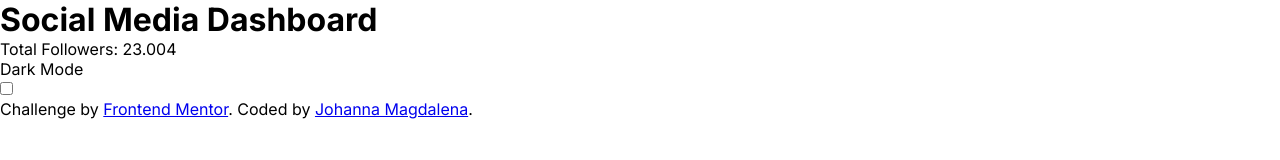
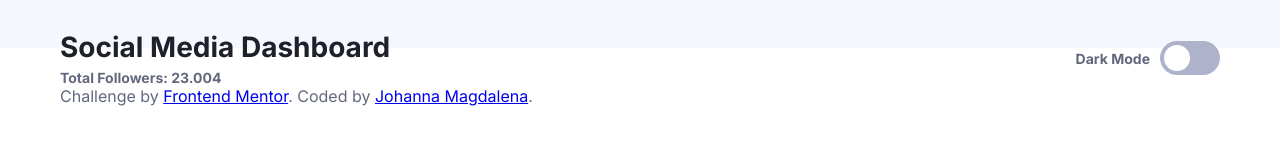
Before and after one commit to johannamag/frontendmentor-social-media-dashboard, a plain HTML site: page index.html in a window 1280 px wide. Drawn offline with Linux system fonts and the light colour scheme.

Commit message:
styled header

```diff
--- a/style.css
+++ b/style.css
@@ -5,9 +5,17 @@
   --red: hsl(356, 69%, 56%);
   --facebook: hsl(208, 92%, 53%);
   --twitter: hsl(203, 89%, 53%);
-  --instagram: linear gradient hsl(37, 97%, 70%) to hsl(329, 70%, 58%);
+  --instagram: linear-gradient(
+    97deg,
+    hsl(37, 97%, 70%) 0%,
+    hsl(329, 70%, 58%) 57%
+  );
   --youtube: hsl(348, 97%, 39%);
-  --toggle-dark: linear gradient hsl(210, 78%, 56%) to hsl(146, 68%, 55%);
+  --toggle-dark: linear-gradient(
+    97deg,
+    hsl(210, 78%, 56%) 0%,
+    hsl(146, 68%, 55%) 57%
+  );
   --toggle-light: hsl(230, 22%, 74%);
   --dark-card-bg: hsl(228, 28%, 20%);
   --dark-blue-text: hsl(228, 34%, 66%);
@@ -27,3 +35,100 @@ body {
   font-family: "Inter", sans-serif;
   font-weight: 400;
 }
+
+main {
+  width: 100%;
+  height: 100%;
+  background: hsl(0, 0%, 100%);
+  background: linear-gradient(
+    0deg,
+    hsl(0, 0%, 100%) 65%,
+    hsl(225, 100%, 98%) 65%
+  );
+  color: var(--light-gray-text);
+}
+
+.container {
+  max-width: 1200px;
+  width: 100%;
+  padding: 30px 20px;
+  margin: 0 auto;
+}
+
+.header {
+  display: flex;
+  align-items: center;
+  justify-content: space-between;
+}
+
+.title {
+  color: var(--light-blue-text);
+  font-weight: 700;
+  font-size: 28px;
+  margin-bottom: 5px;
+}
+
+.total-followers {
+  font-size: 14px;
+  font-weight: 700;
+}
+
+.header-right {
+  display: flex;
+  align-items: center;
+}
+
+.mode {
+  font-weight: 700;
+  font-size: 14px;
+  margin-right: 10px;
+}
+
+.switch {
+  position: relative;
+  display: inline-block;
+  width: 60px;
+  height: 34px;
+}
+
+.switch input {
+  opacity: 0;
+  width: 0;
+  height: 0;
+}
+
+.slider {
+  position: absolute;
+  cursor: pointer;
+  top: 0;
+  left: 0;
+  right: 0;
+  bottom: 0;
+  background: var(--toggle-light);
+  -webkit-transition: 0.4s;
+  transition: 0.4s;
+  border-radius: 34px;
+}
+
+.slider:before {
+  position: absolute;
+  content: "";
+  height: 26px;
+  width: 26px;
+  left: 4px;
+  bottom: 4px;
+  background-color: #fff;
+  -webkit-transition: 0.4s;
+  transition: 0.4s;
+  border-radius: 50%;
+}
+
+input:checked + .slider {
+  background: var(--toggle-dark);
+}
+
+input:checked + .slider:before {
+  -webkit-transform: translateX(26px);
+  -ms-transform: translateX(26px);
+  transform: translateX(26px);
+}
```
